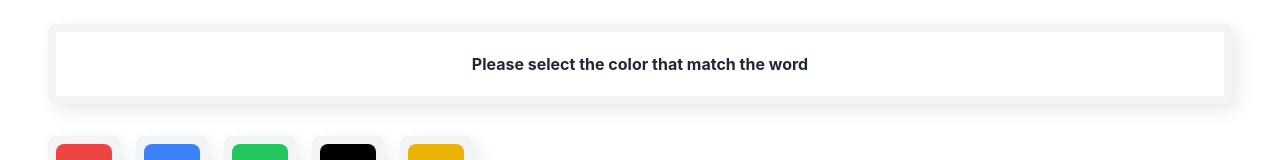
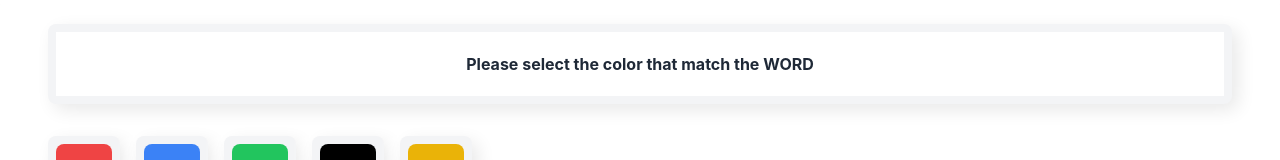
Before and after one commit to KiriRainCat/stroop-effect-survey, a Vue app in the folder stroop-test-frontend/: page /survey in a window 1280 px wide. Shown: the top 160 px of the page. Built offline with nearby package versions, Linux system fonts and the light colour scheme.

Commit message:
添加倒计时与问卷进度

```diff
--- a/stroop-test-frontend/src/views/SurveyView.vue
+++ b/stroop-test-frontend/src/views/SurveyView.vue
@@ -3,7 +3,7 @@
   <div class='bg-white container shadow-lg rounded-lg px-12 py-6'>
     <!-- question container -->
     <div class='rounded-lg bg-gray-100 p-2 neo-morph-1 text-center font-bold text-gray-800'>
-      <div class='bg-white p-5'>Please select the color that match the word</div>
+      <div class='bg-white p-5'>Please select the color that match the WORD</div>
     </div>
 
     <!-- options container -->
```
